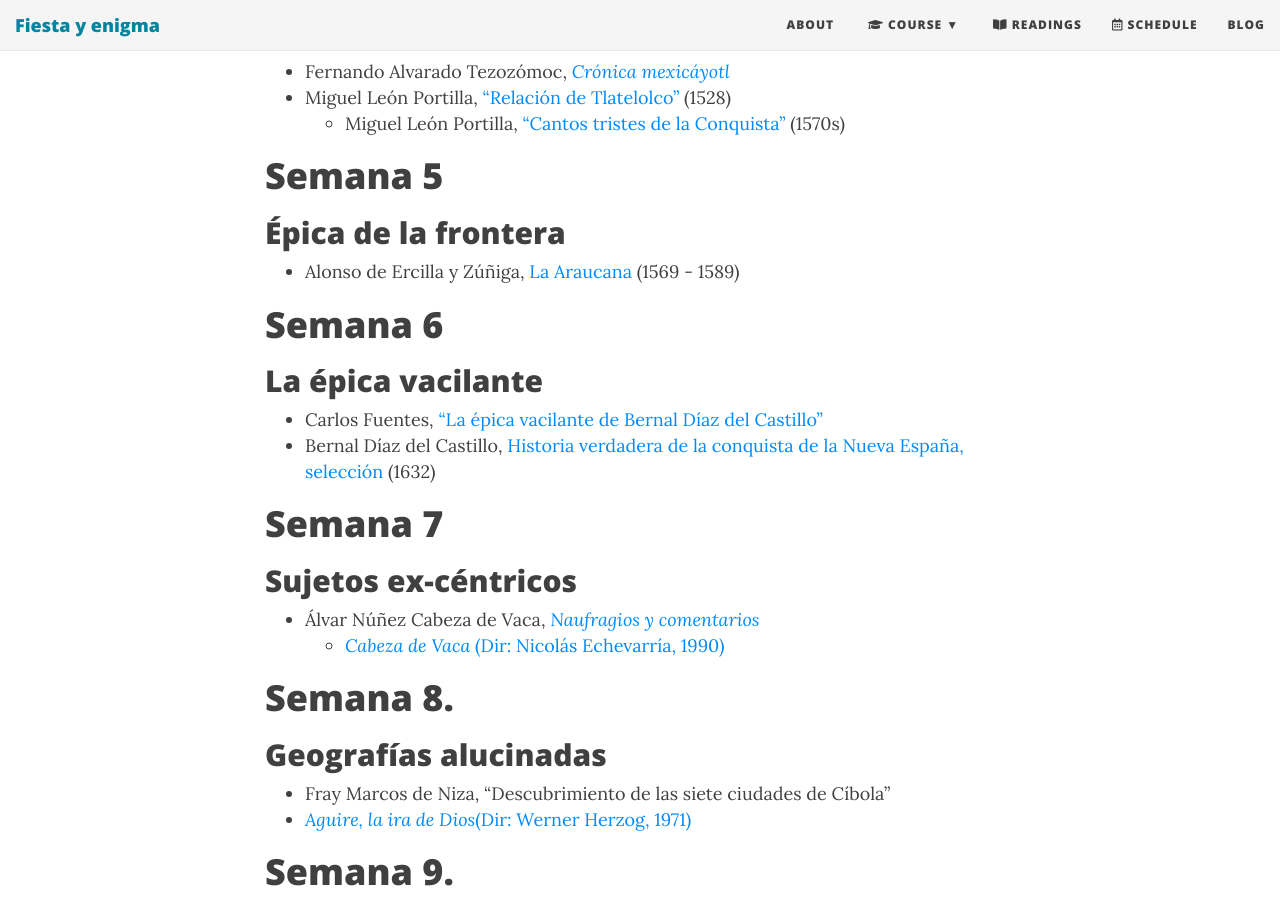
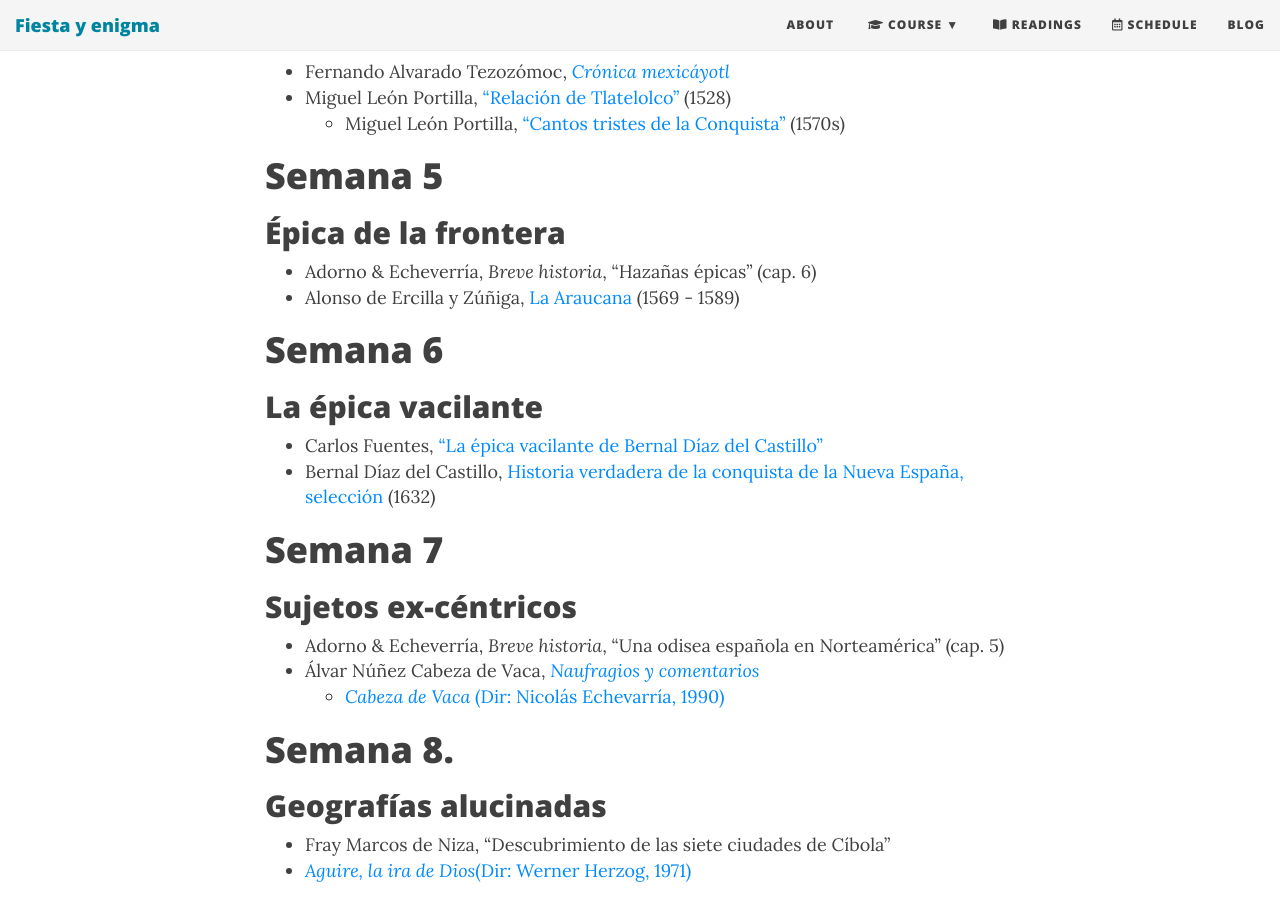
Before and after one commit to Hipomenes/ls452, a Jekyll site: the page built from syllabus.md, in a window 1280 px wide and 900 px high, scrolled down 2409 px. Built offline with Jekyll 4.4.1, drawn with Linux system fonts in a browser that asks for light colours; nearby versions of some CDN libraries.

Commit message:
Update syllabus.md

```diff
--- a/syllabus.md
+++ b/syllabus.md
@@ -39,7 +39,7 @@ bigimg: /img/4partes.jpg
 # Semana 3
 ##  El discurso de Conquista
 
-- Adorno & Echeverría, *Breve historia*, “La conquista de México” (cap. 4)
+- Adorno & Echeverría, *Breve historia*, "La conquista de México" (cap. 4)
 - Hernán Cortés, ["Segunda Carta de Relación"]()
     - Todorov, [*La conquista de América: el problema del otro*]() (1997)
     - [Mapa de Nuremberg]() (Nuremberg, 1524)
@@ -54,6 +54,7 @@ bigimg: /img/4partes.jpg
 # Semana 5
 ## Épica de la frontera
 
+- Adorno & Echeverría, *Breve historia*, “Hazañas épicas” (cap. 6)
 - Alonso de Ercilla y Zúñiga, [La Araucana]() (1569 - 1589)
 
 # Semana 6
@@ -65,6 +66,7 @@ bigimg: /img/4partes.jpg
 # Semana 7
 ## Sujetos ex-céntricos
 
+- Adorno & Echeverría, *Breve historia*, "Una odisea española en Norteamérica" (cap. 5)
 - Álvar Núñez Cabeza de Vaca, [*Naufragios y comentarios*]()
     - [*Cabeza de Vaca* (Dir: Nicolás Echevarría, 1990)]()
 
```
